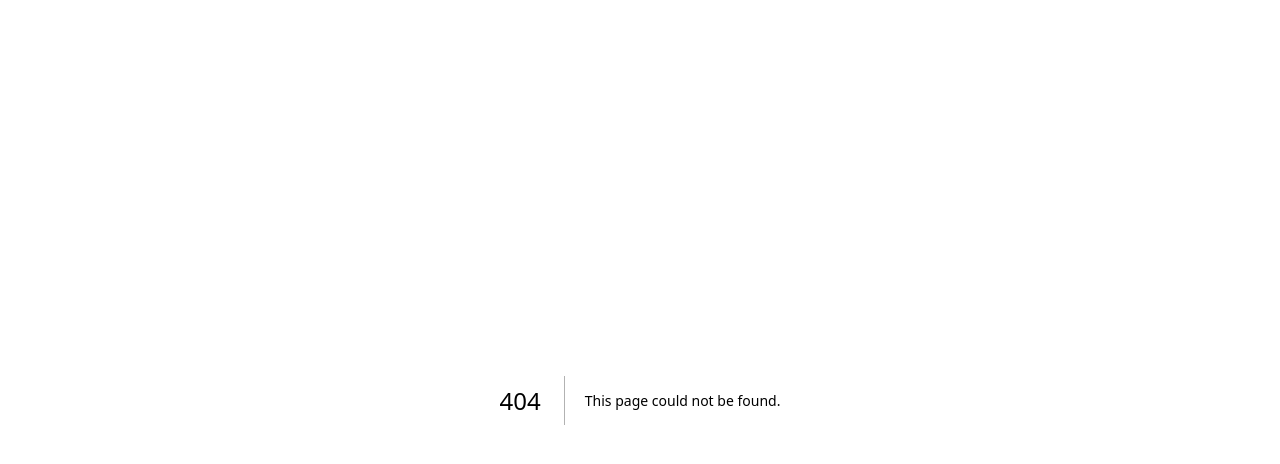
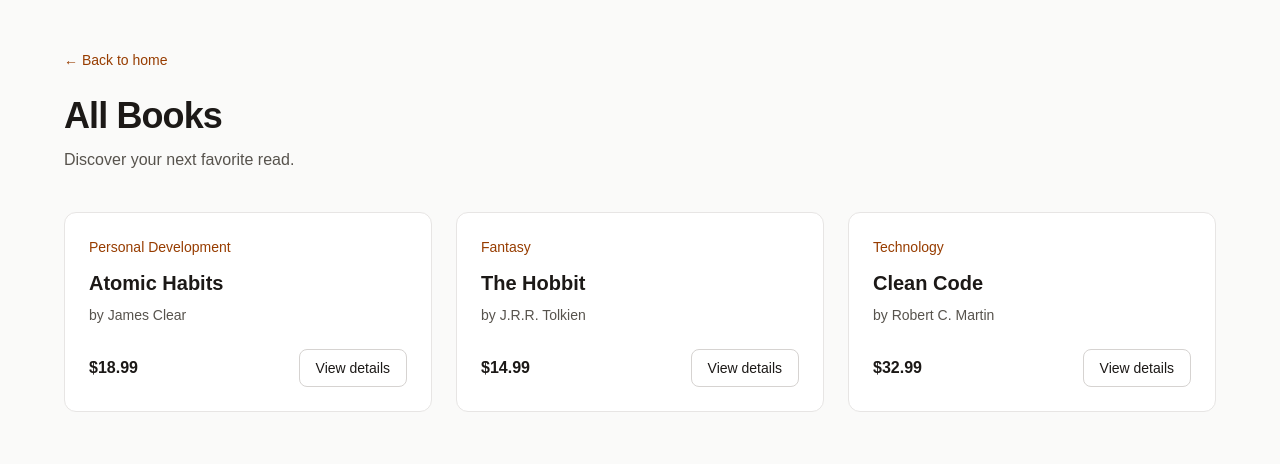
Before and after one commit to MattMaric/booknest, a Next.js app: page /books in a window 1280 px wide. Before the commit this address had no page. Shown: the top 464 px of the page. Built offline with nearby package versions, Linux system fonts and the light colour scheme.

Commit message:
Add book catalog page

```diff
--- /dev/null
+++ b/app/books/page.tsx
@@ -0,0 +1,60 @@
+
+import Link from "next/link";
+import { books } from "../lib/books";
+
+export default function BooksPage() {
+  return (
+    <main className="min-h-screen bg-stone-50 px-6 py-12 text-stone-900">
+      <div className="mx-auto max-w-6xl">
+        <Link
+          href="/"
+          className="text-sm text-amber-800 hover:underline"
+        >
+          ← Back to home
+        </Link>
+
+        <h1 className="mt-6 text-4xl font-bold tracking-tight">
+          All Books
+        </h1>
+
+        <p className="mt-3 text-stone-600">
+          Discover your next favorite read.
+        </p>
+
+        <div className="mt-10 grid gap-6 sm:grid-cols-2 lg:grid-cols-3">
+          {books.map((book) => (
+            <article
+              key={book.id}
+              className="rounded-xl border border-stone-200 bg-white p-6 transition hover:-translate-y-1 hover:shadow-md"
+            >
+              <p className="text-sm text-amber-800">
+                {book.category}
+              </p>
+
+              <h2 className="mt-3 text-xl font-semibold">
+                {book.title}
+              </h2>
+
+              <p className="mt-2 text-sm text-stone-600">
+                by {book.author}
+              </p>
+
+              <div className="mt-6 flex items-center justify-between">
+                <span className="font-semibold">
+                  ${book.price.toFixed(2)}
+                </span>
+
+                <Link
+                  href={`/books/${book.id}`}
+                  className="rounded-lg border border-stone-300 px-4 py-2 text-sm font-medium hover:bg-stone-100"
+                >
+                  View details
+                </Link>
+              </div>
+            </article>
+          ))}
+        </div>
+      </div>
+    </main>
+  );
+}
--- /dev/null
+++ b/app/lib/books.ts
@@ -0,0 +1,38 @@
+export type Book = {
+  id: string;
+  title: string;
+  author: string;
+  price: number;
+  category: string;
+  description: string;
+};
+
+export const books: Book[] = [
+  {
+    id: "atomic-habits",
+    title: "Atomic Habits",
+    author: "James Clear",
+    price: 18.99,
+    category: "Personal Development",
+    description:
+      "A practical guide to building good habits, breaking bad ones, and making small changes that lead to remarkable results.",
+  },
+  {
+    id: "the-hobbit",
+    title: "The Hobbit",
+    author: "J.R.R. Tolkien",
+    price: 14.99,
+    category: "Fantasy",
+    description:
+      "Join Bilbo Baggins on an unexpected journey filled with adventure, mysterious creatures, and a dragon guarding a treasure.",
+  },
+  {
+    id: "clean-code",
+    title: "Clean Code",
+    author: "Robert C. Martin",
+    price: 32.99,
+    category: "Technology",
+    description:
+      "A guide to writing readable, maintainable code and improving the craft of software development.",
+  },
+];
--- a/app/page.tsx
+++ b/app/page.tsx
@@ -1,4 +1,5 @@
 import Copyright from "./components/Copyright";
+import Link from "next/link";
 
 const featuredBooks = [
   {
@@ -34,9 +35,9 @@ export default function Home() {
           </a>
 
           <div className="flex items-center gap-6 text-sm">
-            <a href="#featured" className="hover:text-amber-700">
+            <Link href="/books" className="hover:text-amber-700">
               Browse books
-            </a>
+            </Link>
             <button type="button" className="font-medium">
               Cart (0)
             </button>
```
